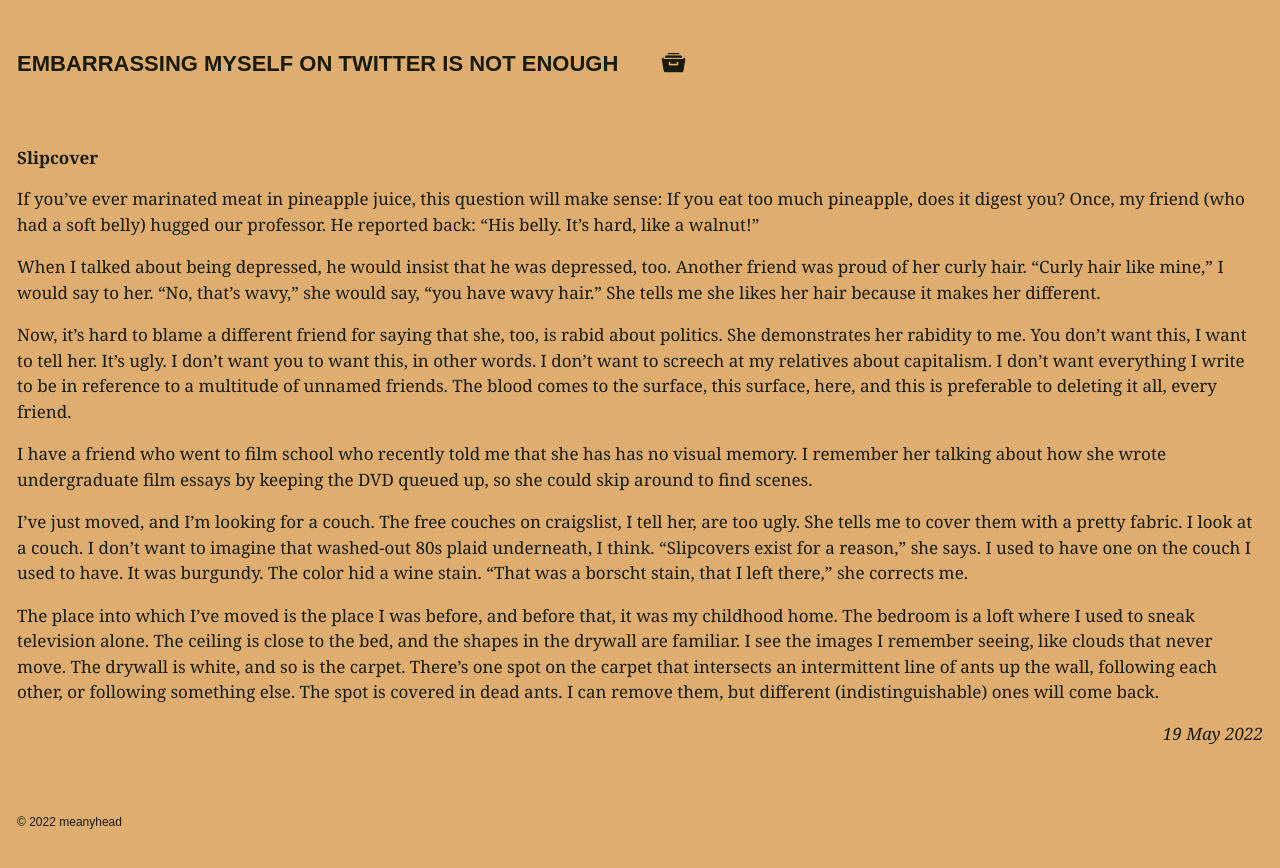
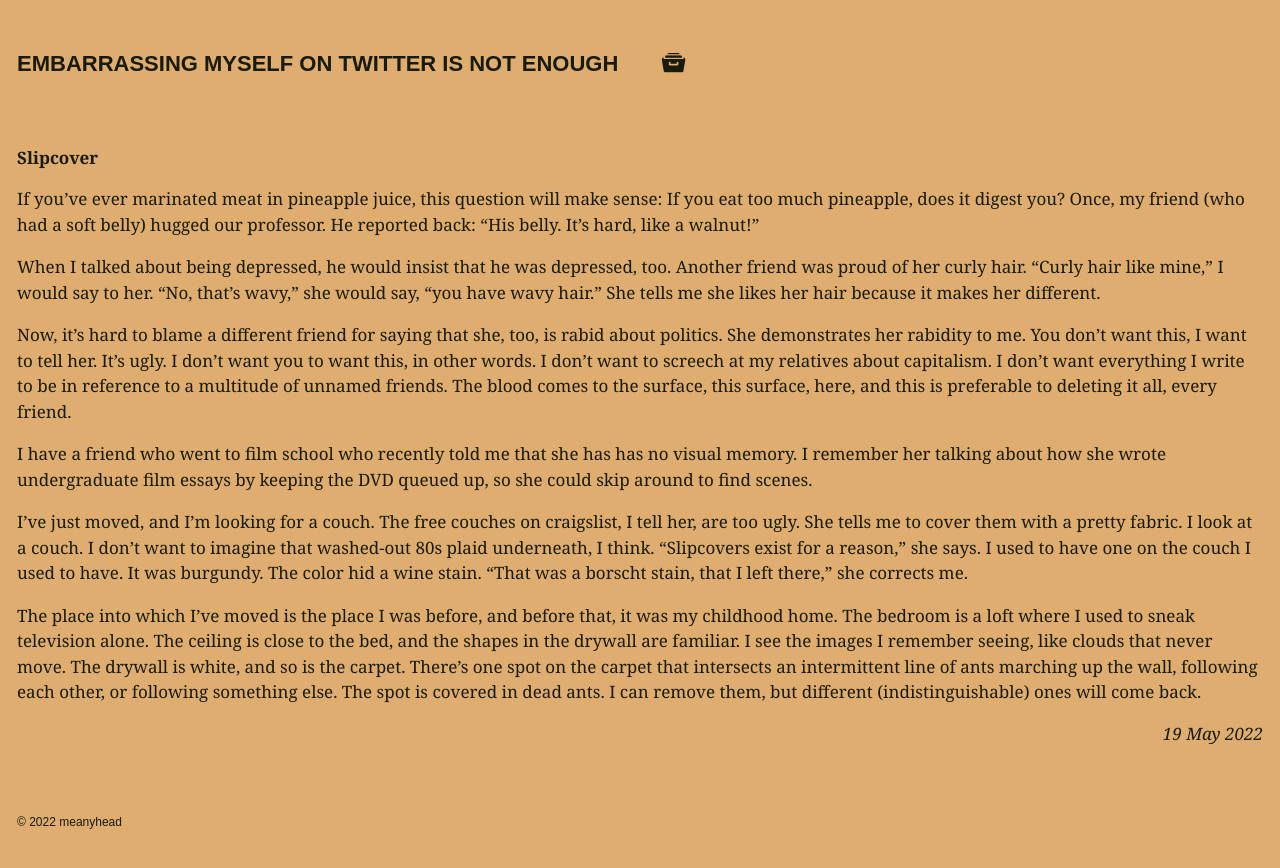
Before and after one commit to meanyhead/meanyhead.github.io, a Jekyll site: the page built from _posts/2022-5-19-slipcover.md, in a window 1280 px wide. Shown: the top 868 px of the page. Built offline with Jekyll 4.4.1, drawn with Linux system fonts in a browser that asks for light colours; comment, search, counter and statistics services are not loaded.

Commit message:
auto Thu 05/19/2022  12:21 PM

```diff
--- a/_posts/2022-5-19-slipcover.md
+++ b/_posts/2022-5-19-slipcover.md
@@ -13,4 +13,4 @@
 
 I've just moved, and I'm looking for a couch. The free couches on craigslist, I tell her, are too ugly. She tells me to cover them with a pretty fabric. I look at a couch. I don't want to imagine that washed-out 80s plaid underneath, I think. "Slipcovers exist for a reason," she says. I used to have one on the couch I used to have. It was burgundy. The color hid a wine stain. "That was a borscht stain, that I left there," she corrects me.
 
-The place into which I've moved is the place I was before, and before that, it was my childhood home. The bedroom is a loft where I used to sneak television alone. The ceiling is close to the bed, and the shapes in the drywall are familiar. I see the images I remember seeing, like clouds that never move. The drywall is white, and so is the carpet. There's one spot on the carpet that intersects an intermittent line of ants up the wall, following each other, or following something else. The spot is covered in dead ants. I can remove them, but different (indistinguishable) ones will come back.
+The place into which I've moved is the place I was before, and before that, it was my childhood home. The bedroom is a loft where I used to sneak television alone. The ceiling is close to the bed, and the shapes in the drywall are familiar. I see the images I remember seeing, like clouds that never move. The drywall is white, and so is the carpet. There's one spot on the carpet that intersects an intermittent line of ants marching up the wall, following each other, or following something else. The spot is covered in dead ants. I can remove them, but different (indistinguishable) ones will come back.
--- a/publish_time.txt
+++ b/publish_time.txt
@@ -1 +1 @@
-12:18 PM
+12:20 PM
```
